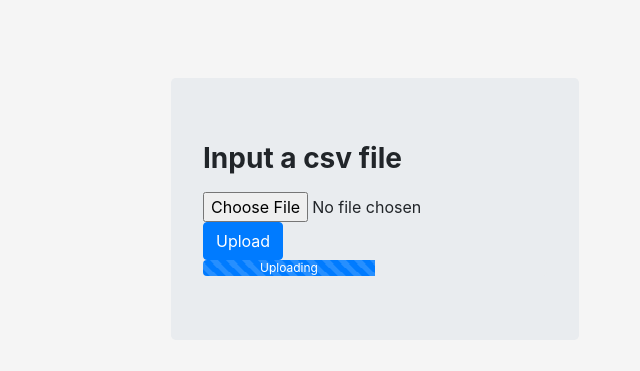
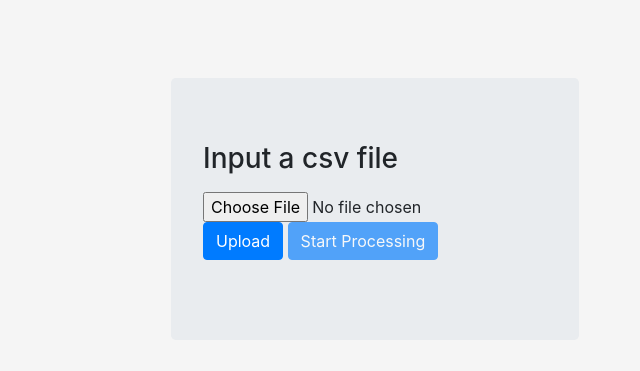
Before and after one commit to abhisinha4395/propamc_assignment, a Django app: page / in a window 1280 px wide. Shown: the top 371 px of the page, without its empty margins (265-905 px from the left). Run offline with Django 3.2, Linux system fonts and the light colour scheme; some libraries are stand-ins or nearby versions.

Commit message:
added js for handling events

```diff
--- a/location_finder/location_finder/settings.py
+++ b/location_finder/location_finder/settings.py
@@ -123,3 +123,6 @@ STATIC_URL = '/static/'
 STATICFILES_DIRS = [
     os.path.join(BASE_DIR, 'static')
 ]
+
+MEDIA_ROOT = os.path.join(BASE_DIR, 'media')
+MEDIA_URL = '/media/'
--- a/location_finder/location_finder/urls.py
+++ b/location_finder/location_finder/urls.py
@@ -15,10 +15,16 @@ Including another URLconf
 """
 from django.contrib import admin
 from django.urls import path
+from django.conf import settings
+from django.conf.urls.static import static
+from pinpoint import views
 
-from pinpoint import views
 
 urlpatterns = [
     path('admin/', admin.site.urls),
-    path('', views.upload_csv, name='upload_csv')
+    path('', views.upload_csv, name='upload_csv'),
+    path('process/', views.process_csv, name='process_csv')
 ]
+
+if settings.DEBUG:
+    urlpatterns += static(settings.MEDIA_URL, document_root=settings.MEDIA_ROOT)
--- a/location_finder/pinpoint/views.py
+++ b/location_finder/pinpoint/views.py
@@ -2,18 +2,14 @@ from django.shortcuts import render
 from django.contrib import messages
 from django.http import HttpResponseRedirect, HttpResponse
 from django.urls import reverse
+from django.core.files.storage import FileSystemStorage
 
 import os
-import json
-import logging
-import requests
+import csv
 import googlemaps
 #from .forms import CsvModelForm
 
 # Create your views here.
-def testing(request):
-    return render(request, 'pinpoint.html')
-
 '''
 def upload_csv(request):
     if request.method == 'POST':
@@ -34,9 +30,9 @@ def upload_csv(request):
 '''
 
 def upload_csv(request):
-    data = {}
+    context = {}
     if "GET" == request.method:
-        return render(request, "pinpoint.html", data)
+        return render(request, "pinpoint.html", {'name': ''})
         # if not GET, then proceed
 
     csv_file = request.FILES["csv_file"]
@@ -44,14 +40,31 @@ def upload_csv(request):
         messages.error(request,'File is not CSV type')
         return HttpResponseRedirect(reverse("upload_csv"))
 
+    fs = FileSystemStorage()
+    name = fs.save(csv_file.name, csv_file)
+    context['name'] = name
+    context['file_obj'] = csv_file
+
+    return render(request, "pinpoint.html", context)
+
+def process_csv(request, csv_file):
+
     gmaps = googlemaps.Client(key='AIzaSyDbEgQ2Imxzdp1dsbi1IXM1nYAgTuhuszY')
 
     file_data = csv_file.read().decode("utf-8")
     lines = file_data.split("\n")
-    fname = os.path.splitext(os.path.basename(csv_file.name))[0]
+
+    response = HttpResponse(content_type='text/csv')
+    response['Content-Disposition'] = 'attachment; filename = output.csv'
+    writer = csv.writer(response)
+
     for line in lines:
         address = line
-        geocode_result = gmaps.geocode(address)
-        break
+        geocode_result = gmaps.geocode(address)[results][0]
+        latitude =  geocode_result.get('geometry', {}).get('location', {}).get('lat', 0)
+        longitude =  geocode_result.get('geometry', {}).get('location', {}).get('lng', 0)
 
-    return HttpResponse(geocode_result)
+        output_line = [address, latitude, longitude]
+        writer.writerow(output_line)
+
+    return response
--- /dev/null
+++ b/location_finder/static/js/master.js
@@ -0,0 +1,15 @@
+$(document).ready(function(){
+    $("#one").click(function(){
+        //e.preventDefault();
+        $('#one').attr("disabled", true);
+        $('#two').attr("disabled", false);
+    });
+
+    $('#two').on('click', function (file_obj){
+        $('#spinner').toggleClass('d-none');
+        $('#btn-text').text("Processing...");
+        $.post('process/', {'csv_file': file_obj},
+
+    );
+    });
+});
--- a/location_finder/templates/pinpoint.html
+++ b/location_finder/templates/pinpoint.html
@@ -7,31 +7,42 @@
         <meta charset="utf-8">
         <title>Prop{AMC}</title>
 
+        <script src="https://code.jquery.com/jquery-3.4.1.min.js" integrity="sha256-CSXorXvZcTkaix6Yvo6HppcZGetbYMGWSFlBw8HfCJo=" crossorigin="anonymous"></script>
         <link rel="stylesheet" href="https://stackpath.bootstrapcdn.com/bootstrap/4.4.0/css/bootstrap.min.css" integrity="sha384-SI27wrMjH3ZZ89r4o+fGIJtnzkAnFs3E4qz9DIYioCQ5l9Rd/7UAa8DHcaL8jkWt" crossorigin="anonymous">
+        <!--<script src="https://code.jquery.com/jquery-3.4.1.slim.min.js" integrity="sha384-J6qa4849blE2+poT4WnyKhv5vZF5SrPo0iEjwBvKU7imGFAV0wwj1yYfoRSJoZ+n" crossorigin="anonymous"></script> -->
 
         <script src="https://stackpath.bootstrapcdn.com/bootstrap/4.4.0/js/bootstrap.min.js" integrity="sha384-3qaqj0lc6sV/qpzrc1N5DC6i1VRn/HyX4qdPaiEFbn54VjQBEU341pvjz7Dv3n6P" crossorigin="anonymous"></script>
+
 
         <link href="https://fonts.googleapis.com/css?family=Roboto&display=swap" rel="stylesheet">
 
         <link href="https://fonts.googleapis.com/icon?family=Material+Icons" rel="stylesheet">
 
         <link rel="stylesheet" href="{% static 'css/master.css' %}">
+
     </head>
     <body>
-        <form  method="post" enctype="multipart/form-data">
-            {% csrf_token %}
-            <div class="form-group jumbotron">
-                <label for="exampleFormControlFile1"><h3> <strong>Input a csv file</strong> </h3></label>
-                <input type="file" class="form-control-file" id="exampleFormControlFile1" name="csv_file" required=True>
-                <div>
-                    <button type="submit" class="btn btn-primary">Upload</button>
+        <div class="jumbotron">
+            <form  id="upload-form" method="post" enctype="multipart/form-data">
+                {% csrf_token %}
+                <div class="form-group">
+                    <label for="exampleFormControlFile1"><h3> Input a csv file</h3></label>
+                    <input type="file" class="form-control-file" id="exampleFormControlFile1" name="csv_file" required=True>
+                    <div>
+                        <button type="submit" class="btn btn-primary" id="one">Upload</button>
+                        <button type="submit" class="btn btn-primary" disabled id="two" onclick="({{file_obj}})">
+                            <span class="spinner-border spinner-border-sm d-none" id='spinner' role="status" aria-hidden="true"></span>
+                            <span id="btn-text">Start Processing</span>
+                        </button>
+                    </div>
                 </div>
-                <div class="progress uploaded">
-                  <div class="progress-bar progress-bar-striped progress-bar-animated" role="progressbar" style="width: 50%" aria-valuenow="10" aria-valuemin="0" aria-valuemax="100">Uploading</div>
-                </div>
-            </div>
-        </form>
+                {% if name %}
+                    <p>Uploaded file: {{name}} </p>
+                {% endif %}
+            </form>
+        </div>
+        <script type="text/javascript" src="../static/js/master.js">
 
-
+        </script>
     </body>
 </html>
```
